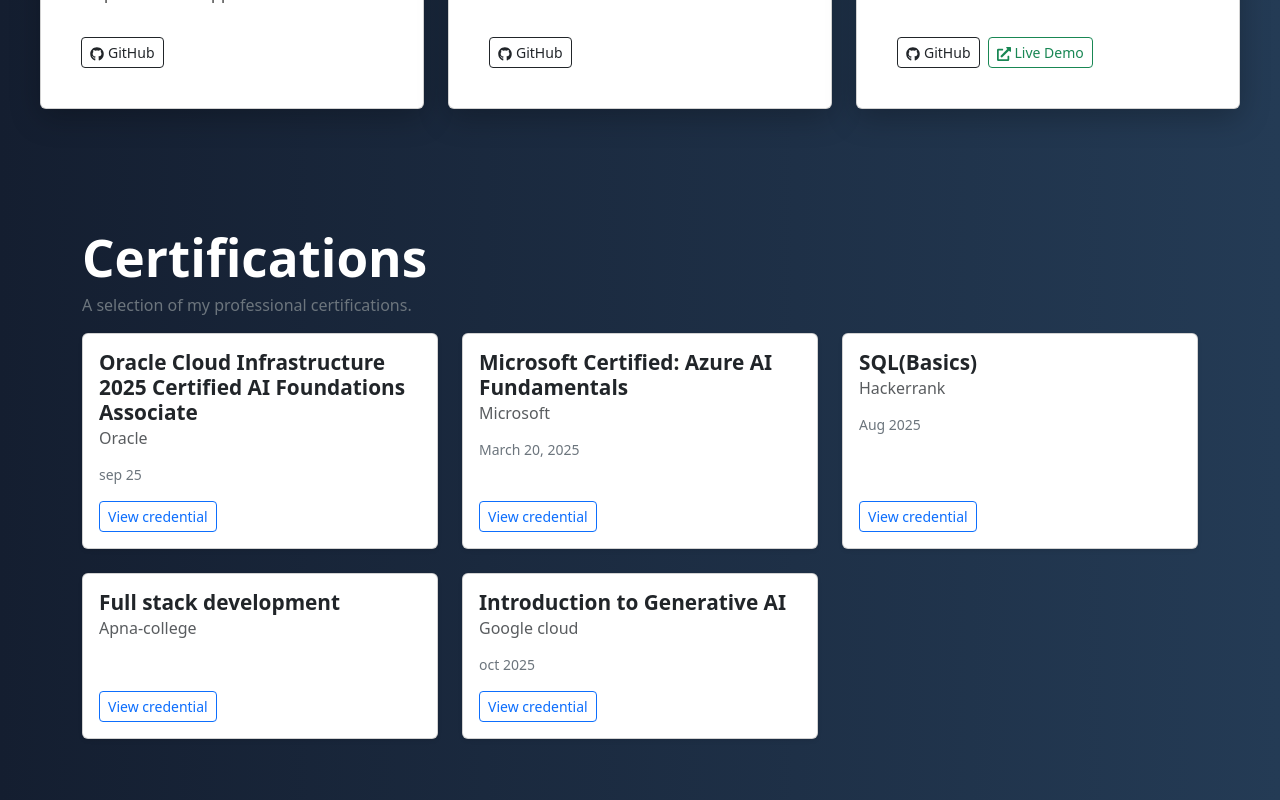
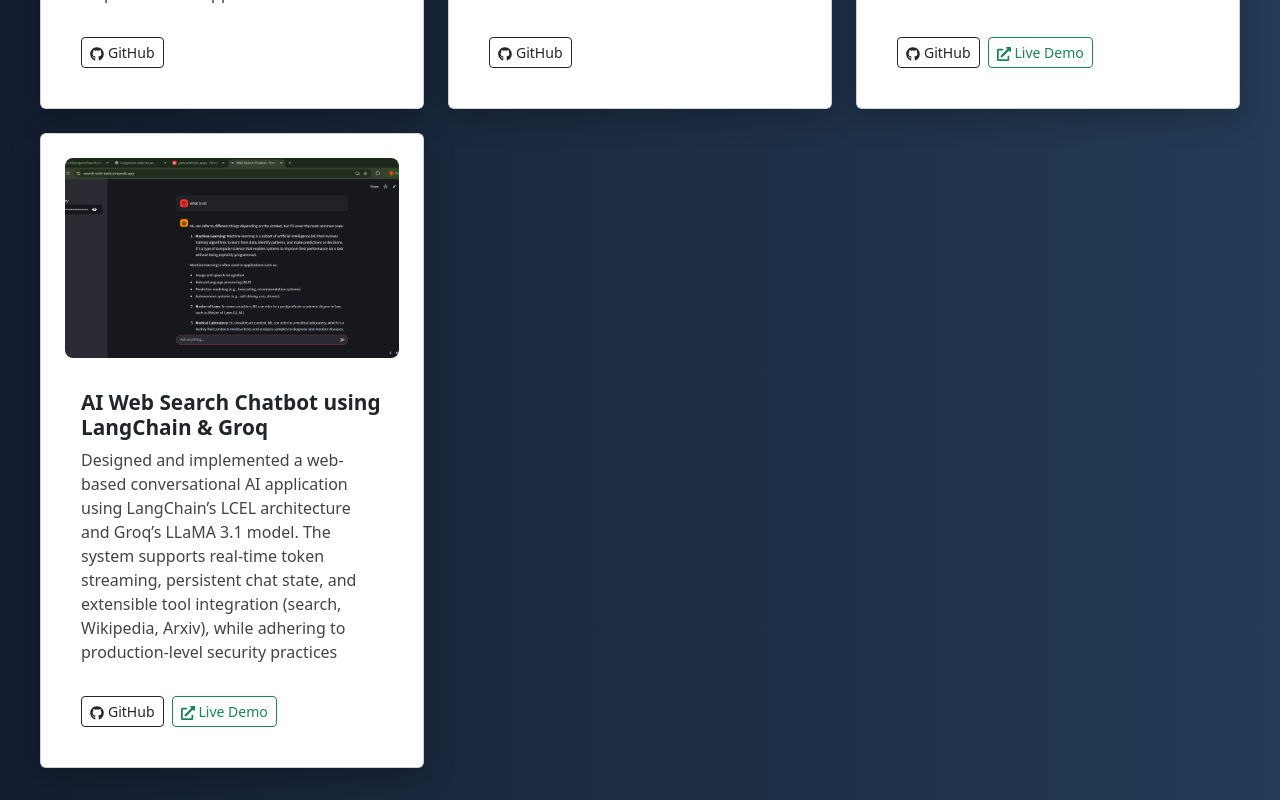
Before and after one commit to yasirarfat5CJ/portfolio, a React (Vite) app: page / in a window 1280 px wide. Shown: the part 4200-5000 px from the top of the page. Built offline with nearby package versions, Linux system fonts and the light colour scheme.

Commit message:
project added

```diff
--- a/src/pages/Projects.jsx
+++ b/src/pages/Projects.jsx
@@ -47,6 +47,13 @@ const projects = [
     description: 'Implemented a chat-based RAG system that enables users to upload PDFs and interactively query their contents. Utilized document chunking, vector search, and history-aware retrieval to deliver accurate, context-driven responses via a Streamlit interface.',
     github: 'https://github.com/yasirarfat5CJ/Gen-AI/blob/main/projects/conversation-RAG-Q',
     demo: 'https://conversation-rag-1.streamlit.app/',
+  },
+  {
+    title: 'AI Web Search Chatbot using LangChain & Groq',
+    image: '/images/chatbot.png',
+    description: 'Designed and implemented a web-based conversational AI application using LangChain’s LCEL architecture and Groq’s LLaMA 3.1 model. The system supports real-time token streaming, persistent chat state, and extensible tool integration (search, Wikipedia, Arxiv), while adhering to production-level security practices',
+    github: 'https://github.com/yasirarfat5CJ/Gen-AI/tree/main/projects/Search-engine-gen-ai',
+    demo: 'https://search-with-tools.streamlit.app/',
   }
 
 
```
Also changed, not shown: public/images/chatbot.png (added).
